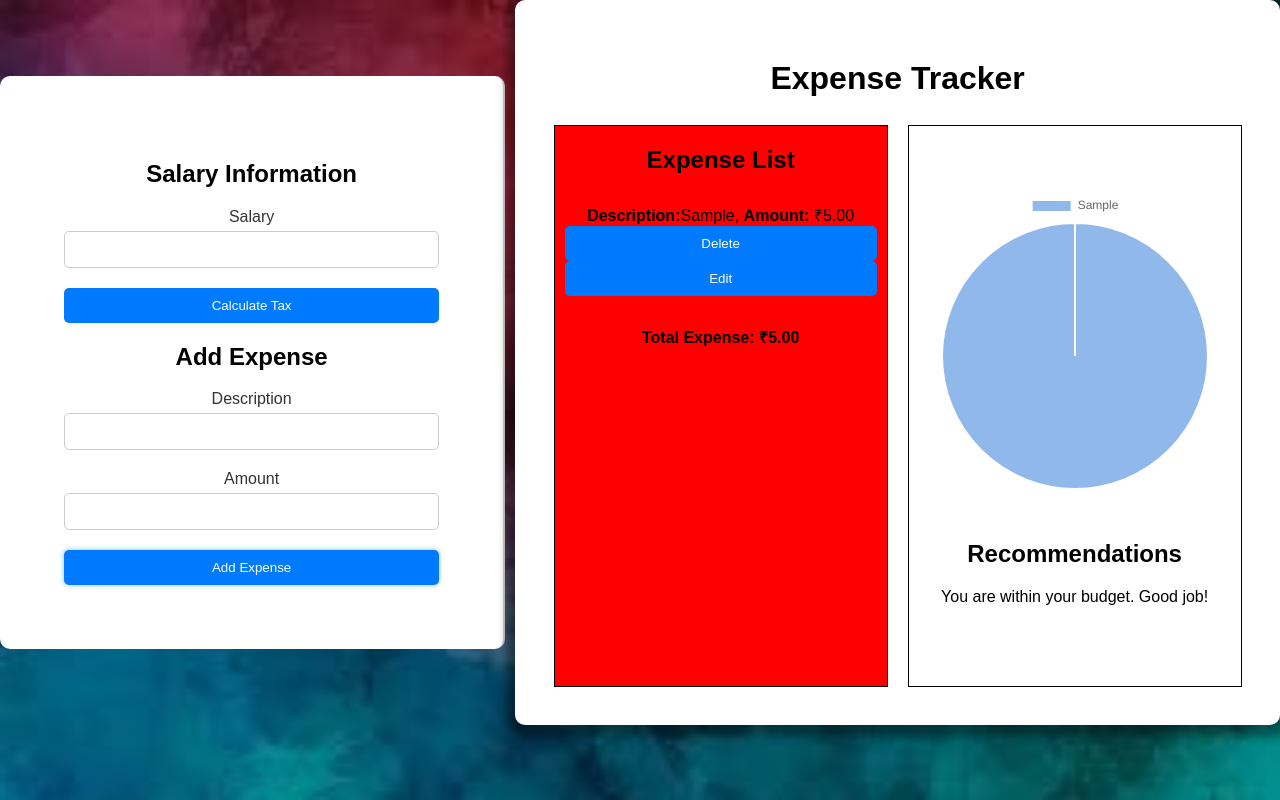
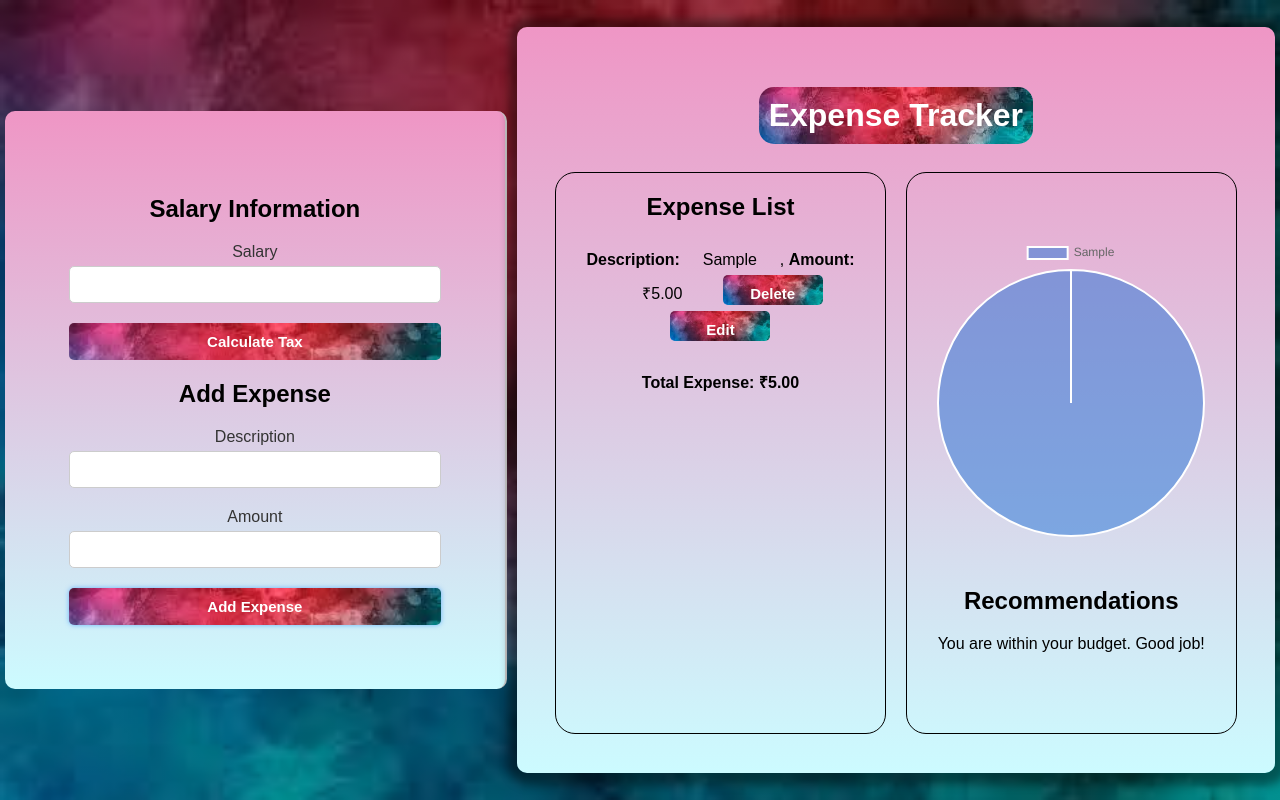
Before and after one commit to Anuj2117/Expense-Tracker, a plain HTML site: page details.html in a window 1280 px wide. Both pictures are taken after typing "Sample", "5" into the empty fields and a click on the button "Add Expense". Drawn offline with nearby package versions, Linux system fonts and the light colour scheme.

Commit message:
add some css and button functionlity

```diff
--- a/details.html
+++ b/details.html
@@ -35,7 +35,7 @@
             <h1 class="center-heading">Expense Tracker</h1>
             <div class="main-container">
                 <div class="expenses-container">
-                    <h2>Expense List</h2>
+                    <h2 class="expense-list">Expense List</h2>
                     <div id="expense-list"></div>
                     <div id="total-expense"></div>
                 </div>
--- a/styles2.css
+++ b/styles2.css
@@ -8,6 +8,8 @@ body {
 }
 
 .container {
+    width: 100%;
+    height: 100vh;
     display: flex;
     justify-content: center;
     align-items: center;
@@ -28,8 +30,9 @@ body {
     padding:5%;
     width: 30%;
     margin-right: 10px;
+    margin-left: 5px;
     border-right: 2px solid #ccc;
-    background-color: #fff;
+    background: linear-gradient(#ef96c5,#ccfbff);
     border-radius: 10px;
     text-align: center;
     animation: slideInLeft 0.5s ease forwards;
@@ -41,32 +44,42 @@ body {
     align-items: center;
     width: 55%;
     padding:3%;
-    background-color: #fff;
+    margin-right: 5px;
+    background: linear-gradient(#ef96c5,#ccfbff);
     border-radius: 10px;
     text-align: center;
     box-shadow: 2px 2px 10px 10px rgba(0, 0, 0, 0.4);
-    animation: slideInRight 0.5s ease forwards; /* Slide-in animation */
+    animation: slideInRight 0.5s ease forwards;
 }
 .center-heading {
     text-align: center;
     margin-bottom: 28px;
+    color: white;
+    font-weight: 700;
+    padding:10px;
+    border-radius: 15px;
+    background-image: url(images.jpg);
 }
 
 .main-container {
     display: flex;
 }
-
+span{
+    display: inline-block;
+    min-width: 100px;
+}
 .expenses-container {
     width: 220%;
     height: 70vh;
-    background-color: red;
     flex: 1;
     border: 1px solid;
+    border-radius: 20px;
     margin-right: 20px;
 }
 
 .chart-container {
     border: 1px solid;
+    border-radius: 20px;
     flex: 1;
     display: flex;
     flex-direction: column;
@@ -108,10 +121,23 @@ button:focus {
 }
 
 button {
-    background-color: #007bff;
+    background-image: url(images.jpg);
+    background-repeat: no-repeat;
+    background-size: cover;
     color: #fff;
+    font-size: 15px;
+    font-weight: 600;
     border: none;
     cursor: pointer;
+}
+.delete-btn{
+    margin:6px;
+    width: 100px;
+    height: 30px;
+}
+.edit-btn{
+    width: 100px;
+    height:30px ;
 }
 
 button:hover {
```
